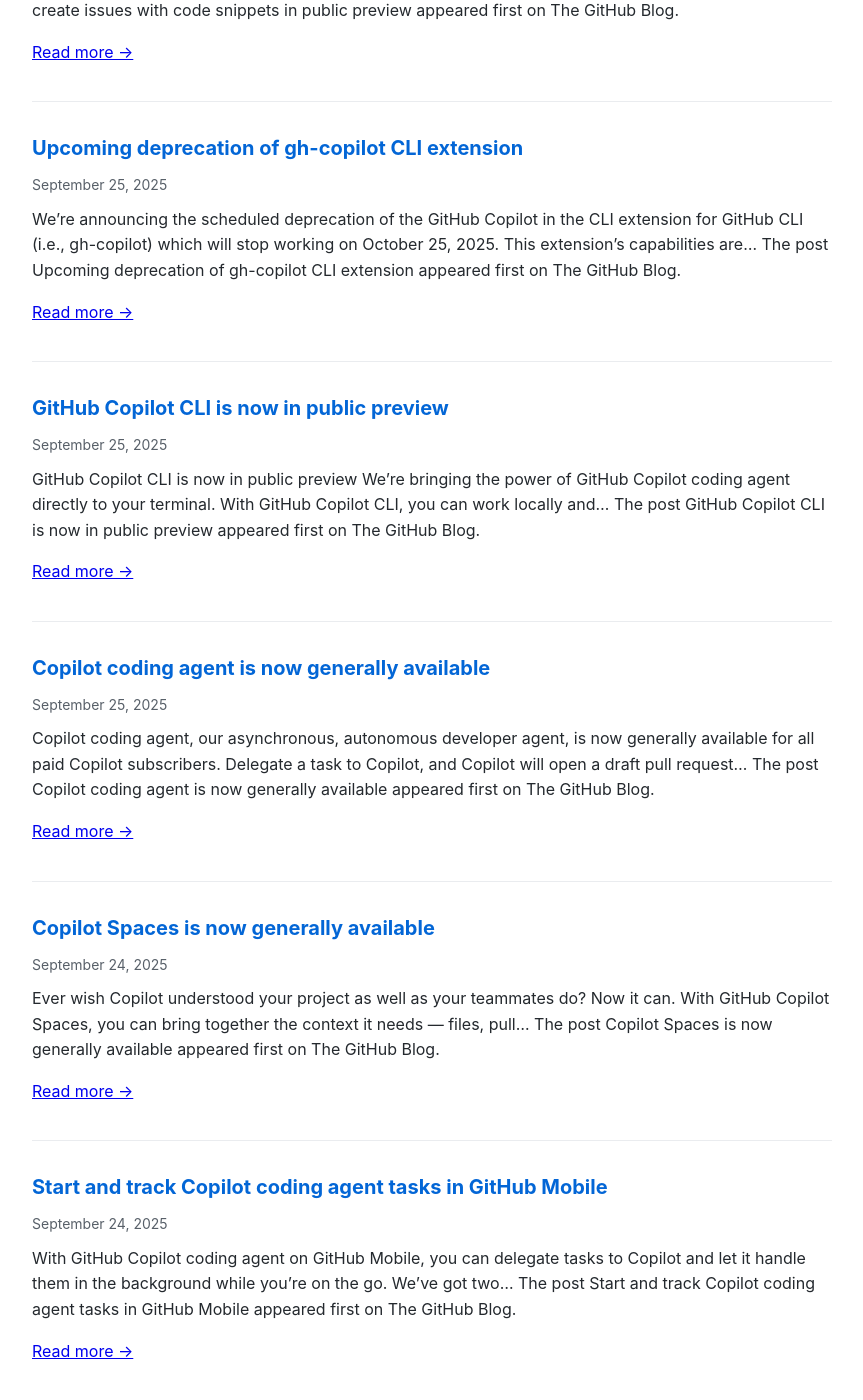
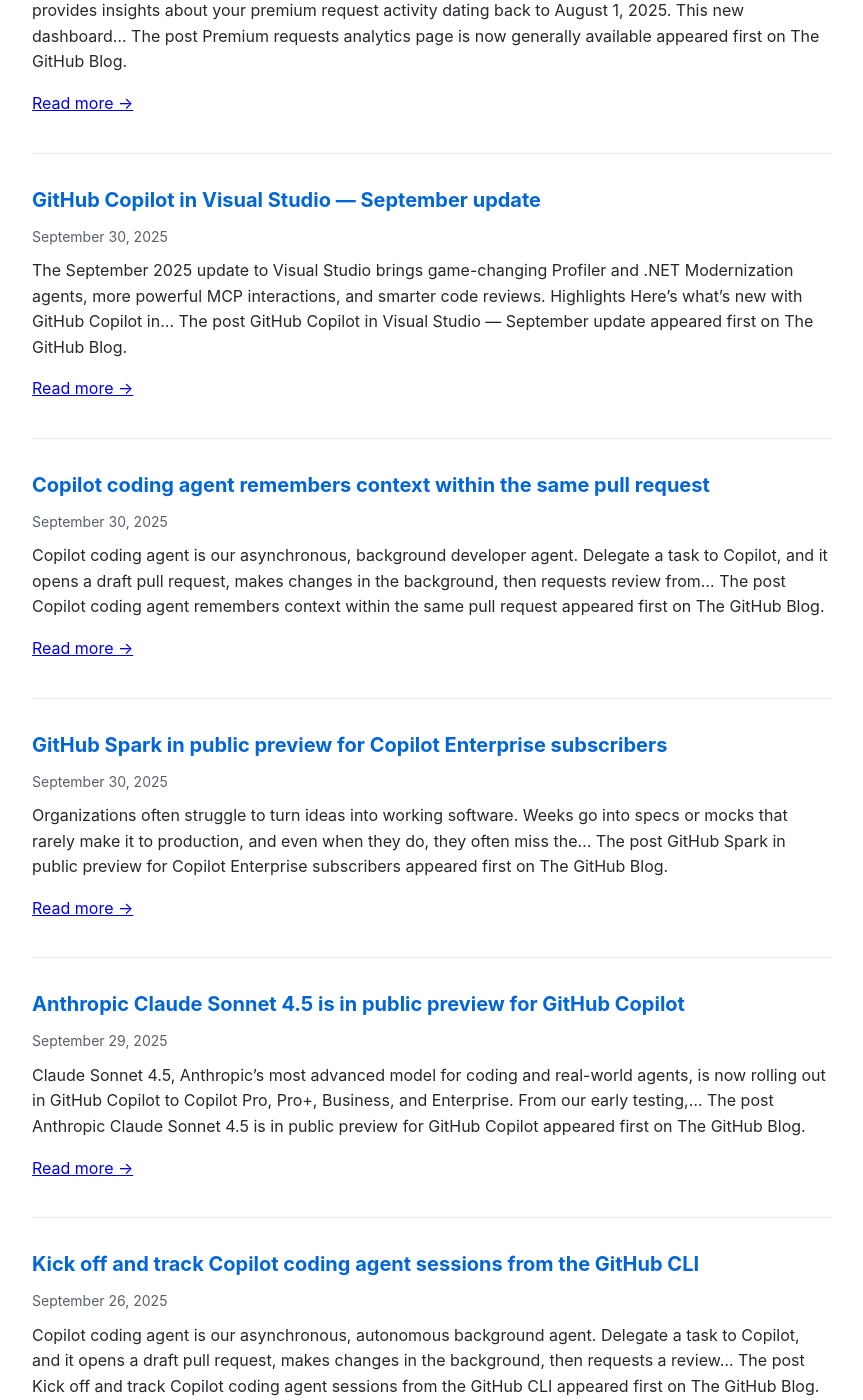
Before and after one commit to Oregand/oregand.github.io, a Jekyll site: the page copilot-feed.html, which Jekyll copies as it is, in a window 1280 px wide and 1400 px high, scrolled down 772 px. Shown: the whole window, without its empty margins (208-1071 px from the left). Built offline with Jekyll 4.4.1, drawn with Linux system fonts in a browser that asks for light colours; some of the changed text lies outside the part shown.

Commit message:
Update RSS feed

```diff
--- a/copilot-feed.html
+++ b/copilot-feed.html
@@ -65,6 +65,84 @@
 
   <div class="feed-item">
     <div class="feed-title">
+      <a href="https://github.blog/changelog/2025-09-30-start-your-new-repository-with-copilot-coding-agent" target="_blank">Start your new repository with Copilot coding agent</a>
+    </div>
+    <div class="feed-date">September 30, 2025</div>
+    <div class="feed-description">
+      When creating a repository, you can now use Copilot coding agent to kickstart your work. On the &#8220;New repository&#8221; page, enter your prompt in the new Prompt field. After the&#8230;
+The post Start your new repository with Copilot coding agent appeared first on The GitHub Blog.
+
+      <p><a href="https://github.blog/changelog/2025-09-30-start-your-new-repository-with-copilot-coding-agent" target="_blank">Read more →</a></p>
+    </div>
+  </div>
+
+  <div class="feed-item">
+    <div class="feed-title">
+      <a href="https://github.blog/changelog/2025-09-30-anthropic-claude-sonnet-4-5-is-in-public-preview-for-copilot-coding-agent" target="_blank">Anthropic Claude Sonnet 4.5 is in public preview for Copilot coding agent</a>
+    </div>
+    <div class="feed-date">September 30, 2025</div>
+    <div class="feed-description">
+      GitHub Copilot coding agent, our asynchronous developer agent, now works with Claude Sonnet 4.5, Anthropic&#8217;s most advanced model for coding and real-world agents. Claude Sonnet 4.5 is state of the&#8230;
+The post Anthropic Claude Sonnet 4.5 is in public preview for Copilot coding agent appeared first on The GitHub Blog.
+
+      <p><a href="https://github.blog/changelog/2025-09-30-anthropic-claude-sonnet-4-5-is-in-public-preview-for-copilot-coding-agent" target="_blank">Read more →</a></p>
+    </div>
+  </div>
+
+  <div class="feed-item">
+    <div class="feed-title">
+      <a href="https://github.blog/changelog/2025-09-30-premium-requests-analytics-page-is-now-generally-available" target="_blank">Premium requests analytics page is now generally available</a>
+    </div>
+    <div class="feed-date">September 30, 2025</div>
+    <div class="feed-description">
+      Starting September 29, 2025, a new comprehensive premium request dashboard will be available that provides insights about your premium request activity dating back to August 1, 2025. This new dashboard&#8230;
+The post Premium requests analytics page is now generally available appeared first on The GitHub Blog.
+
+      <p><a href="https://github.blog/changelog/2025-09-30-premium-requests-analytics-page-is-now-generally-available" target="_blank">Read more →</a></p>
+    </div>
+  </div>
+
+  <div class="feed-item">
+    <div class="feed-title">
+      <a href="https://github.blog/changelog/2025-09-30-github-copilot-in-visual-studio-september-update" target="_blank">GitHub Copilot in Visual Studio — September update</a>
+    </div>
+    <div class="feed-date">September 30, 2025</div>
+    <div class="feed-description">
+      The September 2025 update to Visual Studio brings game-changing Profiler and .NET Modernization agents, more powerful MCP interactions, and smarter code reviews. Highlights Here&#8217;s what&#8217;s new with GitHub Copilot in&#8230;
+The post GitHub Copilot in Visual Studio — September update appeared first on The GitHub Blog.
+
+      <p><a href="https://github.blog/changelog/2025-09-30-github-copilot-in-visual-studio-september-update" target="_blank">Read more →</a></p>
+    </div>
+  </div>
+
+  <div class="feed-item">
+    <div class="feed-title">
+      <a href="https://github.blog/changelog/2025-09-30-copilot-coding-agent-remembers-context-within-the-same-pull-request" target="_blank">Copilot coding agent remembers context within the same pull request</a>
+    </div>
+    <div class="feed-date">September 30, 2025</div>
+    <div class="feed-description">
+      Copilot coding agent is our asynchronous, background developer agent. Delegate a task to Copilot, and it opens a draft pull request, makes changes in the background, then requests review from&#8230;
+The post Copilot coding agent remembers context within the same pull request appeared first on The GitHub Blog.
+
+      <p><a href="https://github.blog/changelog/2025-09-30-copilot-coding-agent-remembers-context-within-the-same-pull-request" target="_blank">Read more →</a></p>
+    </div>
+  </div>
+
+  <div class="feed-item">
+    <div class="feed-title">
+      <a href="https://github.blog/changelog/2025-09-30-github-spark-in-public-preview-for-copilot-enterprise-subscribers" target="_blank">GitHub Spark in public preview for Copilot Enterprise subscribers</a>
+    </div>
+    <div class="feed-date">September 30, 2025</div>
+    <div class="feed-description">
+      Organizations often struggle to turn ideas into working software. Weeks go into specs or mocks that rarely make it to production, and even when they do, they often miss the&#8230;
+The post GitHub Spark in public preview for Copilot Enterprise subscribers appeared first on The GitHub Blog.
+
+      <p><a href="https://github.blog/changelog/2025-09-30-github-spark-in-public-preview-for-copilot-enterprise-subscribers" target="_blank">Read more →</a></p>
+    </div>
+  </div>
+
+  <div class="feed-item">
+    <div class="feed-title">
       <a href="https://github.blog/changelog/2025-09-29-anthropic-claude-sonnet-4-5-is-in-public-preview-for-github-copilot" target="_blank">Anthropic Claude Sonnet 4.5 is in public preview for GitHub Copilot</a>
     </div>
     <div class="feed-date">September 29, 2025</div>
@@ -115,86 +193,8 @@ The post Upcoming deprecation of gh-copilot CLI extension appeared first on The
     </div>
   </div>
 
-  <div class="feed-item">
-    <div class="feed-title">
-      <a href="https://github.blog/changelog/2025-09-25-github-copilot-cli-is-now-in-public-preview" target="_blank">GitHub Copilot CLI is now in public preview</a>
-    </div>
-    <div class="feed-date">September 25, 2025</div>
-    <div class="feed-description">
-      GitHub Copilot CLI is now in public preview We&#8217;re bringing the power of GitHub Copilot coding agent directly to your terminal. With GitHub Copilot CLI, you can work locally and&#8230;
-The post GitHub Copilot CLI is now in public preview appeared first on The GitHub Blog.
-
-      <p><a href="https://github.blog/changelog/2025-09-25-github-copilot-cli-is-now-in-public-preview" target="_blank">Read more →</a></p>
-    </div>
-  </div>
-
-  <div class="feed-item">
-    <div class="feed-title">
-      <a href="https://github.blog/changelog/2025-09-25-copilot-coding-agent-is-now-generally-available" target="_blank">Copilot coding agent is now generally available</a>
-    </div>
-    <div class="feed-date">September 25, 2025</div>
-    <div class="feed-description">
-      Copilot coding agent, our asynchronous, autonomous developer agent, is now generally available for all paid Copilot subscribers. Delegate a task to Copilot, and Copilot will open a draft pull request&#8230;
-The post Copilot coding agent is now generally available appeared first on The GitHub Blog.
-
-      <p><a href="https://github.blog/changelog/2025-09-25-copilot-coding-agent-is-now-generally-available" target="_blank">Read more →</a></p>
-    </div>
-  </div>
-
-  <div class="feed-item">
-    <div class="feed-title">
-      <a href="https://github.blog/changelog/2025-09-24-copilot-spaces-is-now-generally-available" target="_blank">Copilot Spaces is now generally available</a>
-    </div>
-    <div class="feed-date">September 24, 2025</div>
-    <div class="feed-description">
-      Ever wish Copilot understood your project as well as your teammates do? Now it can. With GitHub Copilot Spaces, you can bring together the context it needs &#8212; files, pull&#8230;
-The post Copilot Spaces is now generally available appeared first on The GitHub Blog.
-
-      <p><a href="https://github.blog/changelog/2025-09-24-copilot-spaces-is-now-generally-available" target="_blank">Read more →</a></p>
-    </div>
-  </div>
-
-  <div class="feed-item">
-    <div class="feed-title">
-      <a href="https://github.blog/changelog/2025-09-24-start-and-track-copilot-coding-agent-tasks-in-github-mobile" target="_blank">Start and track Copilot coding agent tasks in GitHub Mobile</a>
-    </div>
-    <div class="feed-date">September 24, 2025</div>
-    <div class="feed-description">
-      With GitHub Copilot coding agent on GitHub Mobile, you can delegate tasks to Copilot and let it handle them in the background while you&#8217;re on the go. We&#8217;ve got two&#8230;
-The post Start and track Copilot coding agent tasks in GitHub Mobile appeared first on The GitHub Blog.
-
-      <p><a href="https://github.blog/changelog/2025-09-24-start-and-track-copilot-coding-agent-tasks-in-github-mobile" target="_blank">Read more →</a></p>
-    </div>
-  </div>
-
-  <div class="feed-item">
-    <div class="feed-title">
-      <a href="https://github.blog/changelog/2025-09-24-progressive-error-handling-speedier-publishing-and-reliability-fixes" target="_blank">Spark updates: automatic error fixes, faster publishing, and reliability improvements</a>
-    </div>
-    <div class="feed-date">September 24, 2025</div>
-    <div class="feed-description">
-      Automatic build error fixes &#10024; The Spark agent now automatically runs verification tools on generated code and applies fixes behind the scenes to resolve build errors before they get to&#8230;
-The post Spark updates: automatic error fixes, faster publishing, and reliability improvements appeared first on The GitHub Blog.
-
-      <p><a href="https://github.blog/changelog/2025-09-24-progressive-error-handling-speedier-publishing-and-reliability-fixes" target="_blank">Read more →</a></p>
-    </div>
-  </div>
-
-  <div class="feed-item">
-    <div class="feed-title">
-      <a href="https://github.blog/changelog/2025-09-24-deprecate-github-copilot-extensions-github-apps" target="_blank">Sunset notice: GitHub App-based Copilot Extensions</a>
-    </div>
-    <div class="feed-date">September 24, 2025</div>
-    <div class="feed-description">
-      What&#8217;s changing We are deprecating GitHub Copilot Extensions (built as GitHub Apps) on November 10, 2025, in favor of Model Context Protocol (MCP) servers. MCP provides a universal standard for&#8230;
-The post Sunset notice: GitHub App-based Copilot Extensions appeared first on The GitHub Blog.
-
-      <p><a href="https://github.blog/changelog/2025-09-24-deprecate-github-copilot-extensions-github-apps" target="_blank">Read more →</a></p>
-    </div>
-  </div>
-
   <div class="update-info">
-    Feed last updated: September 30, 2025 at 12:01 PM
+    Feed last updated: October 1, 2025 at 12:02 AM
   </div>
 </body>
 </html>
```
